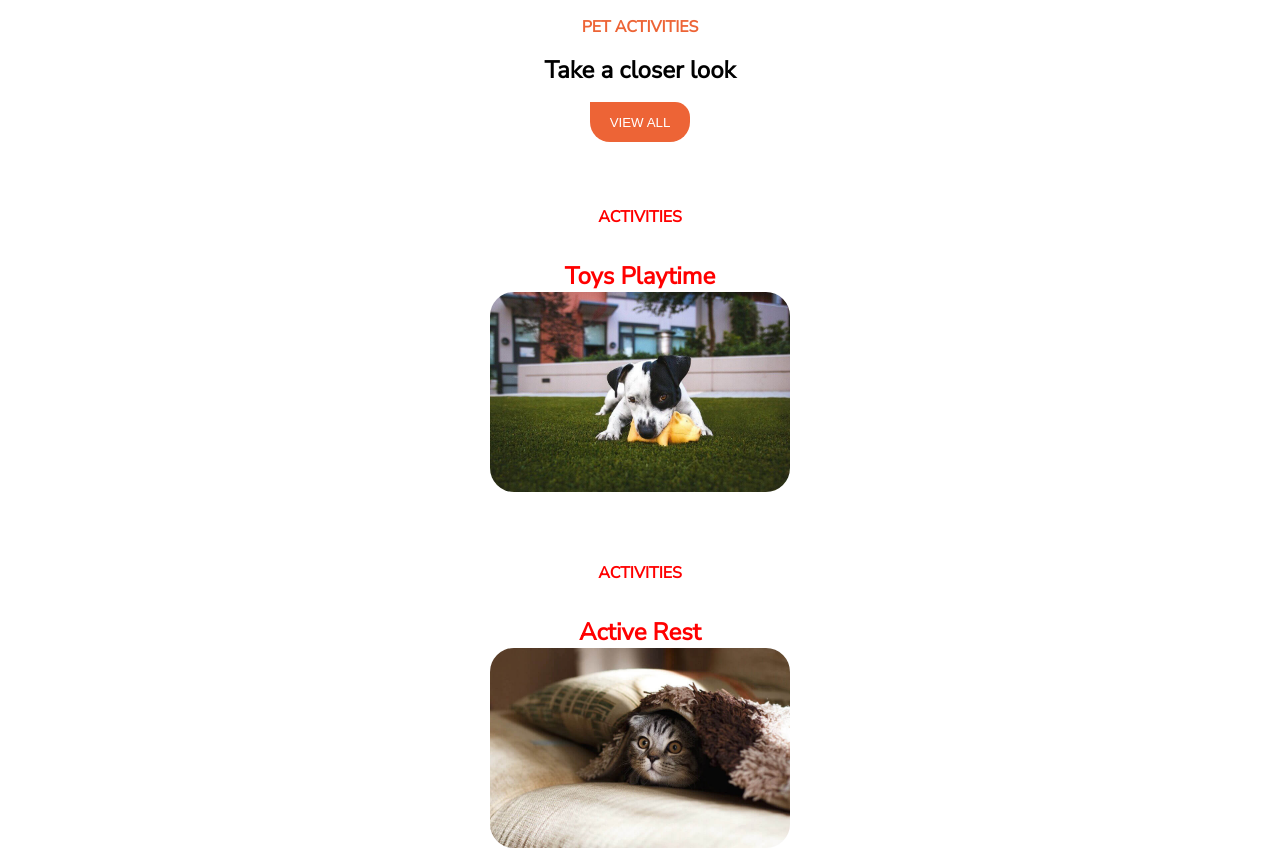
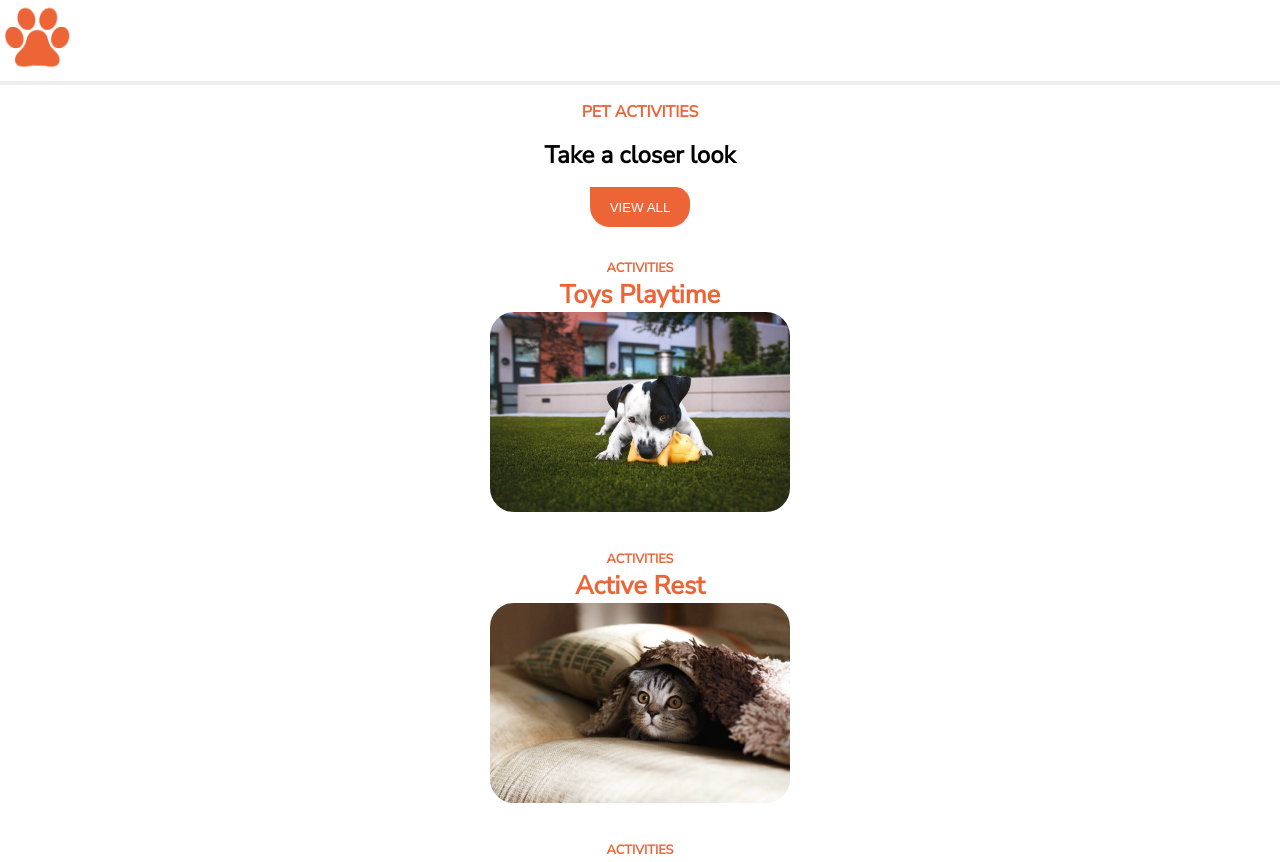
Before and after one commit to CarlosALiGom/202304-w1ch4-carlos-aliaga, a plain HTML site: page app/index.html in a window 1280 px wide. Shown: the top 862 px of the page. Drawn offline with Linux system fonts and the light colour scheme.

Commit message:
Add style to tittles

```diff
--- a/app/index.html
+++ b/app/index.html
@@ -12,7 +12,9 @@
   <title>Pet activities</title>
 </head>
 <body>
-  <header class="main-header"></header>
+  <header class="main-header">
+    <img class="main-header__image" src="images/logo2.png" alt="dibujo de una pezuña, logo de Pets" width="75">
+  </header>
   <section class="upper-section">
     <span class="over-tittle">PET ACTIVITIES</span>
     <h1 class="main-tittle">Take a closer look</h1>
@@ -21,22 +23,22 @@
   <div class="main-content">
     <div>
       <a href="index.html">
-        <h3 class="main-content main-content__secondary-tittle">ACTIVITIES</h2>
-        <h2 class="main-content main-content__tittle">Toys Playtime</h3>
+        <h3 class="main-content__tittle main-content__tittle__secondary">ACTIVITIES</h2>
+        <h2 class="main-content__tittle main-content__tittle__primary">Toys Playtime</h3>
         <img class="main-content__image" src="images/01.jpg" alt="perro blanco y negro mordiendo un juguete" width="300">
       </a>
     </div>
     <div>
       <a href="index.html">
-        <h3 class="main-content main-content__secondary-tittle">ACTIVITIES</h2>
-        <h2 class="main-content main-content__tittle">Active Rest</h3>
+        <h3 class="main-content__tittle main-content__tittle__secondary">ACTIVITIES</h2>
+        <h2 class="main-content__tittle main-content__tittle__primary">Active Rest</h3>
         <img class="main-content__image" src="images/02.jpg" alt="cara de un gato muy atento asomando debajo de una manta" width="300">
       </a>
     </div>
     <div>
       <a href="index.html">
-        <h3 class="main-content main-content__secondary-tittle">ACTIVITIES</h2>
-        <h2 class="main-content main-content__tittle">Game Walks</h3>
+        <h3 class="main-content__tittle main-content__tittle__secondary">ACTIVITIES</h2>
+        <h2 class="main-content__tittle main-content__tittle__primary">Game Walks</h3>
         <img class="main-content__image" src="images/03.jpg" alt="perro muy simpatico corriendo por un jardin" width="300">
       </a>
     </div>
--- a/app/styles/styles.css
+++ b/app/styles/styles.css
@@ -39,6 +39,15 @@ a {
   color: inherit;
 }
 
+.main-header {
+  border: 0.3rem;
+  border-style: none none inset none;
+}
+
+.main-header__image {
+  padding: 0.2rem;
+}
+
 .over-tittle {
   color: var(--primary-color);
   font-weight: bolder;
@@ -74,14 +83,14 @@ a {
   align-items: center;
   gap: 2rem;
   margin-top: 2rem;
-  color: red;
 }
 
 .main-content__image {
   border-radius: 1.5rem;
   opacity: 1;
-  transition: opacity 0.5s ease-in-out;
+  transition: opacity 0.3s ease-in-out;
   position: relative;
+  max-height: 300px;
 }
 
 .main-content__image:hover {
@@ -89,9 +98,15 @@ a {
 }
 
 .main-content__tittle {
-  font-weight: bolder;
+  text-align: center;
+  color: var(--primary-color);
 }
 
-.main-content__secondary-tittle {
-  font-size: 1rem;
+.main-content__tittle__primary {
+  font-weight: bolder;
+  font-size: 1.6rem;
 }
+
+.main-content__tittle__secondary {
+  font-size: 0.8rem;
+}
```
